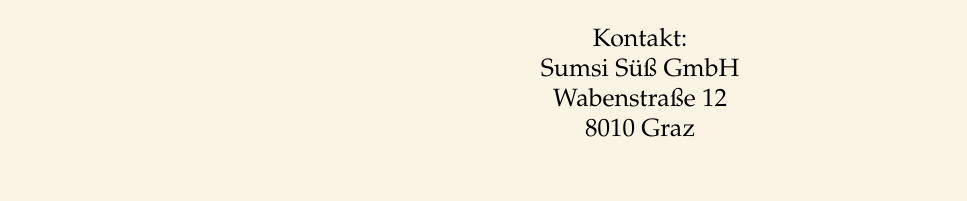
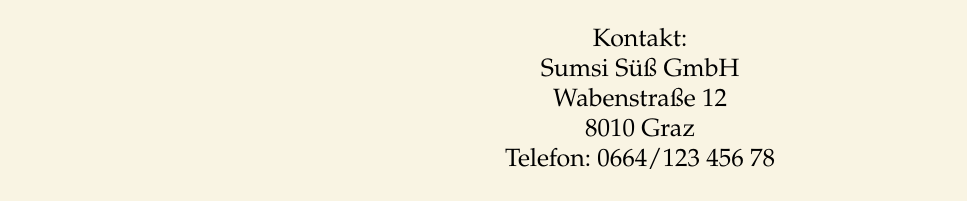
Before and after one commit to norakertesz/Honig, a plain HTML site: page index.html in a window 1280 px wide. Shown: the part 2016-2217 px from the top of the page, without its empty margins (0-967 px from the left). Before the commit the page ends 2187 px from the top, so only its background shows below. Drawn offline with Linux system fonts and the light colour scheme.

Commit message:
Telefonnummer

```diff
--- a/index.html
+++ b/index.html
@@ -55,7 +55,8 @@ a{color:black;}
 <p>Kontakt:<br>
 Sumsi Süß GmbH<br>
 Wabenstraße 12<br>
-8010 Graz</p>
+8010 Graz <br/>
+Telefon: 0664/123 456 78</p>
 </body>
 </html>
 
```
